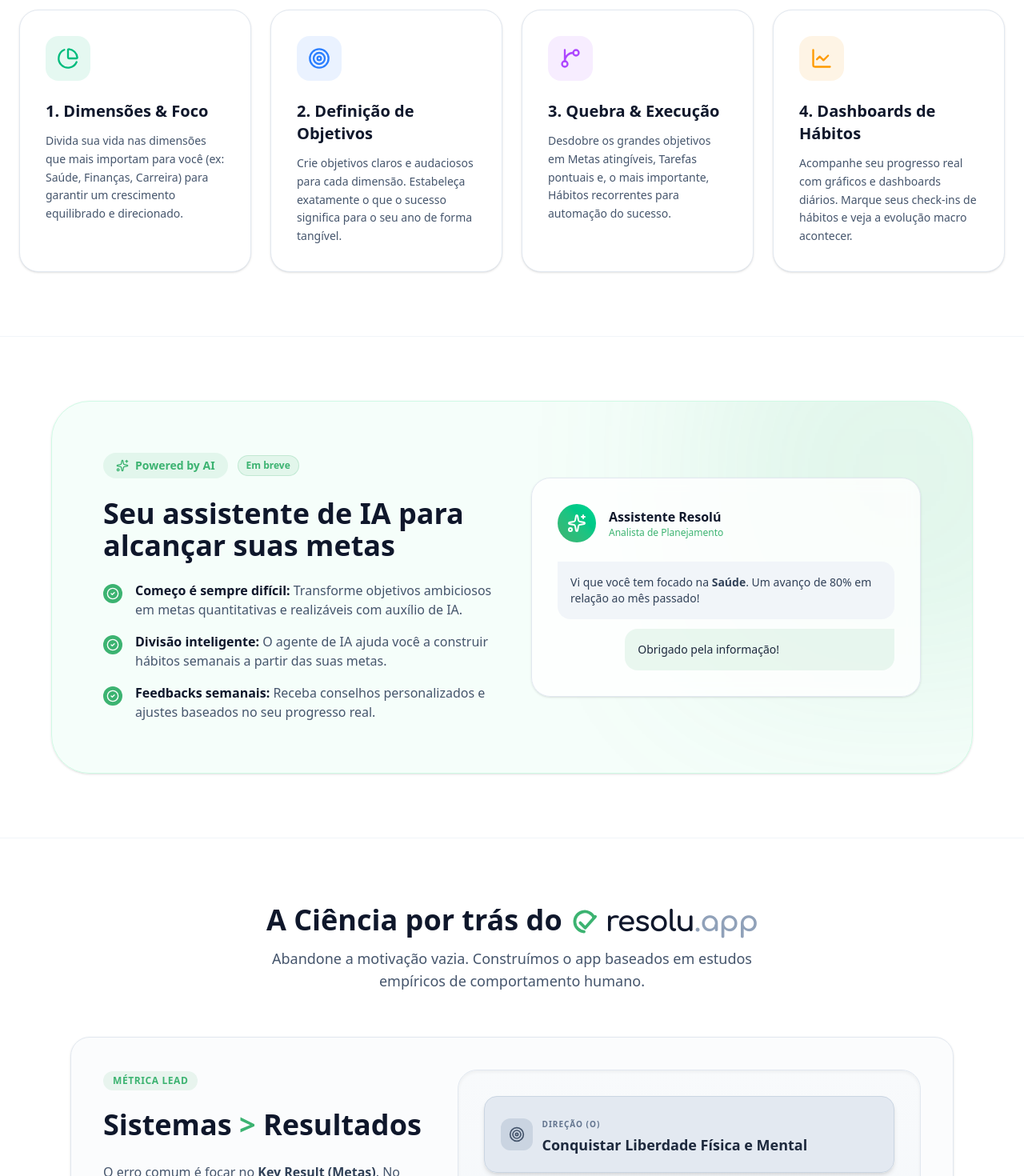
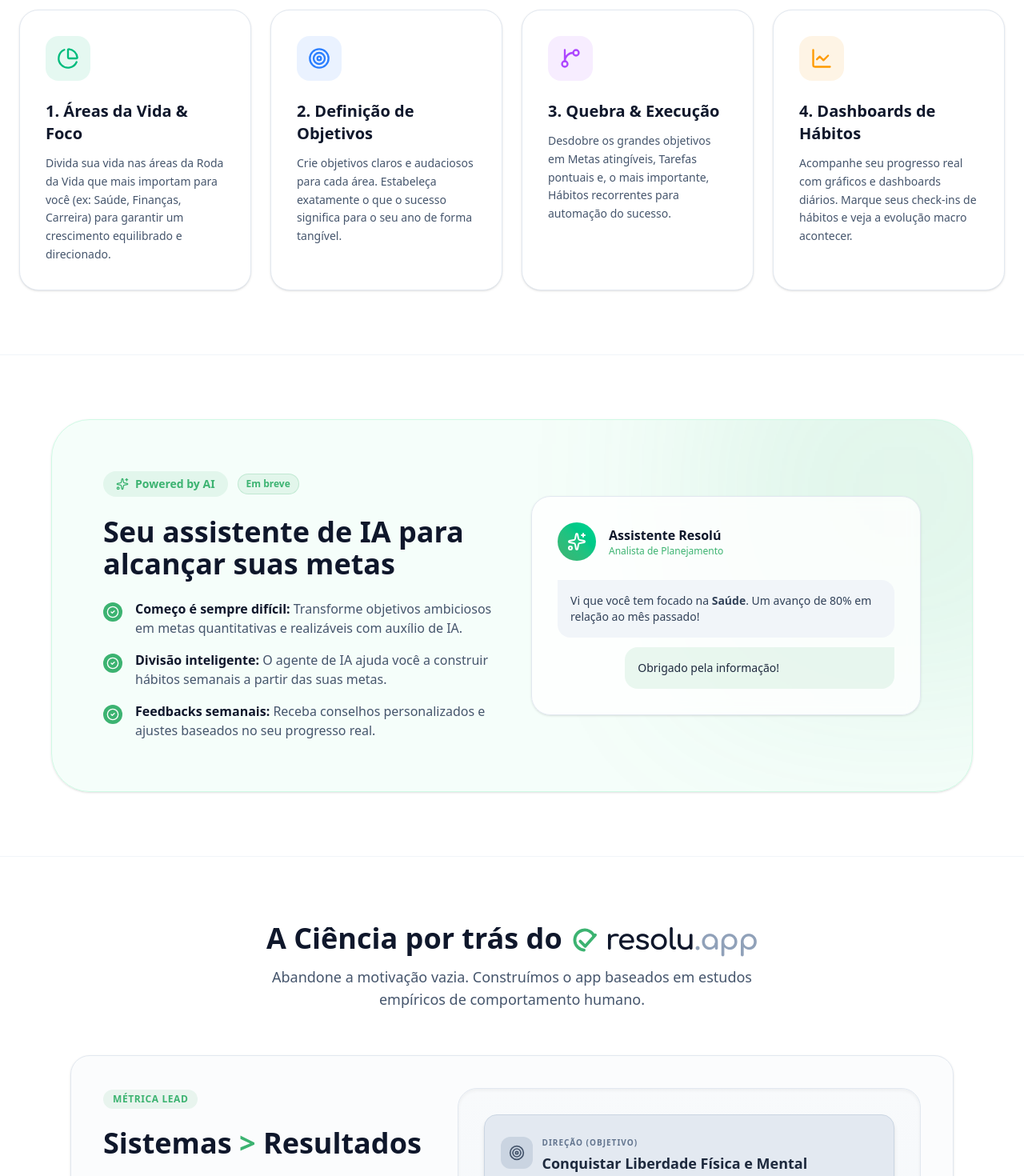
Before and after one commit to Resolu-app/resolu-app-landing, a React (Vite) app: page / in a window 1280 px wide. Shown: the part 1560-3030 px from the top of the page at 80% size. Built offline with nearby package versions, Linux system fonts and the light colour scheme; no server answers.

Commit message:
feat: insercao de pilares na landing

```diff
--- a/src/App.tsx
+++ b/src/App.tsx
@@ -99,15 +99,15 @@
   const coreFeatures = [
     {
       icon: PieChart,
-      title: '1. Dimensões & Foco',
-      desc: 'Divida sua vida nas dimensões que mais importam para você (ex: Saúde, Finanças, Carreira) para garantir um crescimento equilibrado e direcionado.',
+      title: '1. Áreas da Vida & Foco',
+      desc: 'Divida sua vida nas áreas da Roda da Vida que mais importam para você (ex: Saúde, Finanças, Carreira) para garantir um crescimento equilibrado e direcionado.',
       colorClass: 'bg-emerald-500/10 text-emerald-500',
       borderClass: 'hover:border-emerald-500/50'
     },
     {
       icon: Target,
       title: '2. Definição de Objetivos',
-      desc: 'Crie objetivos claros e audaciosos para cada dimensão. Estabeleça exatamente o que o sucesso significa para o seu ano de forma tangível.',
+      desc: 'Crie objetivos claros e audaciosos para cada área. Estabeleça exatamente o que o sucesso significa para o seu ano de forma tangível.',
       colorClass: 'bg-blue-500/10 text-blue-500',
       borderClass: 'hover:border-blue-500/50'
     },
@@ -528,7 +528,7 @@
                           <Target className="w-5 h-5 text-slate-600 dark:text-sky-400" />
                         </div>
                         <div className="text-left min-w-0 flex-1">
-                          <span className="text-[10px] font-bold uppercase tracking-widest text-slate-500 dark:text-sky-400/90">Direção (O)</span>
+                          <span className="text-[10px] font-bold uppercase tracking-widest text-slate-500 dark:text-sky-400/90">Direção (Objetivo)</span>
                           <p className="text-base md:text-lg font-bold mt-0.5 text-slate-800 dark:text-slate-100">Conquistar Liberdade Física e Mental</p>
                         </div>
                       </div>
@@ -576,7 +576,7 @@
           <div className="container mx-auto px-6 max-w-4xl mt-20">
             <blockquote className="border-l-4 border-[#3cb371] bg-white/80 dark:bg-slate-800/80 p-6 md:p-8 rounded-2xl shadow-sm">
               <p className="text-lg md:text-xl font-semibold text-slate-700 dark:text-slate-300 leading-relaxed italic">
-                &quot;Unir Hábitos Atômicos(James Clear) à execução de OKRs(John Doerr) transforma metas ambiciosas em rotinas sustentáveis. O segredo: priorizar sistemas — os hábitos que você mantém — em vez de resultados isolados.&quot;
+                &quot;Unir a visão holística e espiritual da Roda da Vida (Paul J. Meyer) à execução implacável e corporativa dos OKRs (John Doerr), alicerçado no desenvolvimento pessoal dos Hábitos Atômicos (James Clear), é o nosso diferencial.&quot;
               </p>
               <div className="mt-3 text-sm text-[#3cb371] font-medium uppercase tracking-wider flex items-center gap-1.5">
                 Metodologia
@@ -717,7 +717,7 @@
                 <div>
                   <h4 className="text-[#3cb371] font-bold uppercase text-xs tracking-widest mb-4">A Tese</h4>
                   <p className="text-sm leading-relaxed">
-                    Não somos um &quot;to-do list&quot;. Somos um sistema de engenharia comportamental que usa OKRs para alinhamento e Hábitos Atômicos para automação.
+                    Não somos um &quot;to-do list&quot;. Somos a convergência entre a visão holística da Roda da Vida, a precisão corporativa dos OKRs e o desenvolvimento atômico de hábitos.
                   </p>
                 </div>
                 <div>
@@ -729,7 +729,7 @@
                 <div>
                   <h4 className="text-[#3cb371] font-bold uppercase text-xs tracking-widest mb-4">A Ciência</h4>
                   <p className="text-sm leading-relaxed">
-                    Baseado em James Clear (Hábitos), John Doerr (OKRs) e Mihaly Csikszentmihalyi (Flow). Metodologia com 76% de validação empírica.
+                    Baseado na tríade: Paul J. Meyer (Visão Holística), John Doerr (Foco e Execução Corporativa) e James Clear (Microcomportamentos). Metodologia com 76% de validação empírica.
                   </p>
                 </div>
               </div>
```
